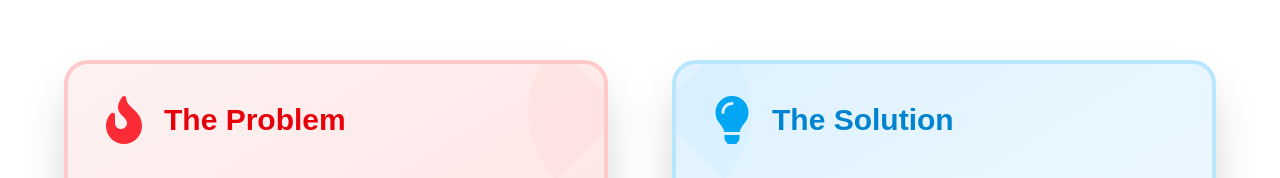
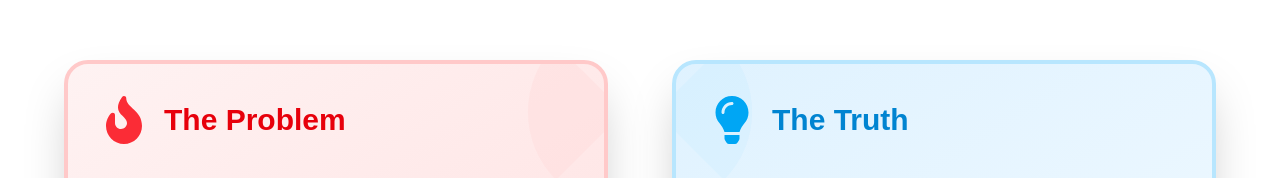
Before and after one commit to ZGOD01/DoneForYou, a React (Vite) app: page / in a window 1280 px wide. Shown: the part 3559-3737 px from the top of the page. Built offline with nearby package versions, Linux system fonts and the light colour scheme; a web font is replaced by a local one.

Commit message:
Text Updated

```diff
--- a/src/components/PainTruthSection.jsx
+++ b/src/components/PainTruthSection.jsx
@@ -97,7 +97,7 @@ export default function PainTruthSection() {
 
           <div className="flex items-center space-x-4 mb-8 relative z-10">
             <FaLightbulb className="text-5xl text-sky-500" />
-            <h3 className="text-3xl font-bold text-sky-600">The Solution</h3>
+            <h3 className="text-3xl font-bold text-sky-600">The Truth</h3>
           </div>
 
           <motion.ul
```
